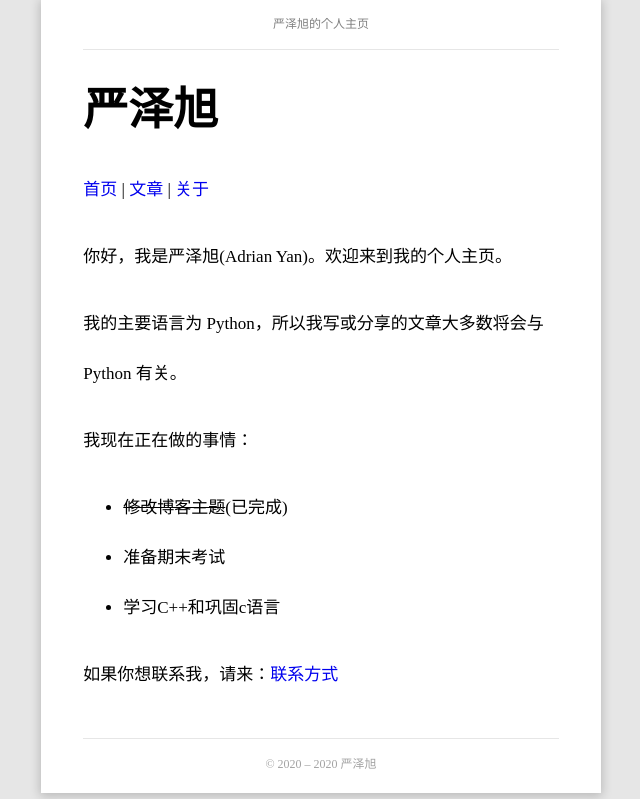
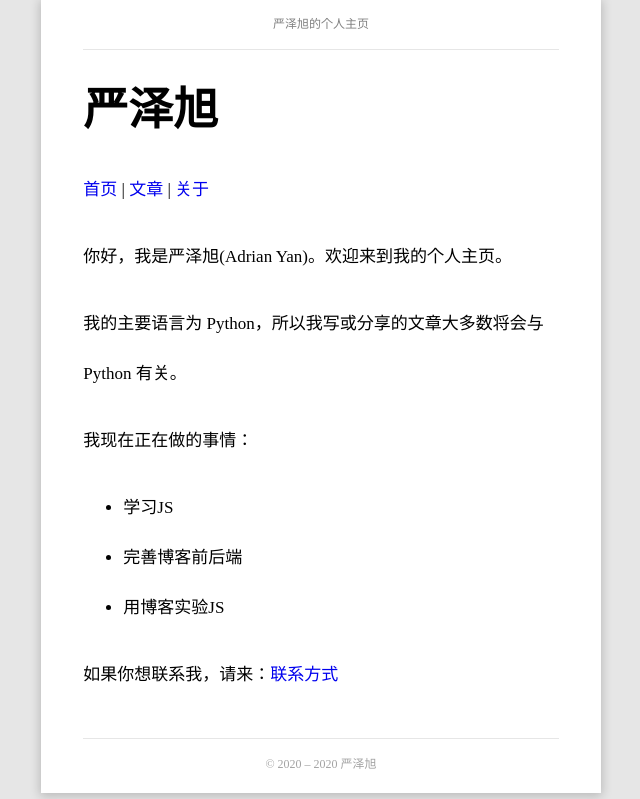
Before and after one commit to cuoxin/blog, a Flask app: page / in a window 1280 px wide. Shown: the part 39-838 px from the top of the page, without its empty margins (319-959 px from the left). Run offline with Flask 2, Linux system fonts and the light colour scheme.

Commit message:
更新主页

```diff
--- a/flaskr/templates/home.html
+++ b/flaskr/templates/home.html
@@ -34,9 +34,9 @@
                         <p>我的主要语言为 Python，所以我写或分享的文章大多数将会与 Python 有关。</p>
                         <p>我现在正在做的事情：</p>
                             <ul>
-                                <li><s>修改博客主题</s>(已完成)</li>
-                                <li>准备期末考试</li>
-                                <li>学习C++和巩固c语言</li>
+                                <li>学习JS</li>
+                                <li>完善博客前后端</li>
+                                <li>用博客实验JS</li>
                                 <ul>
                                 </ul>
                             </ul>
```
Also changed, not shown: 1 other file.
